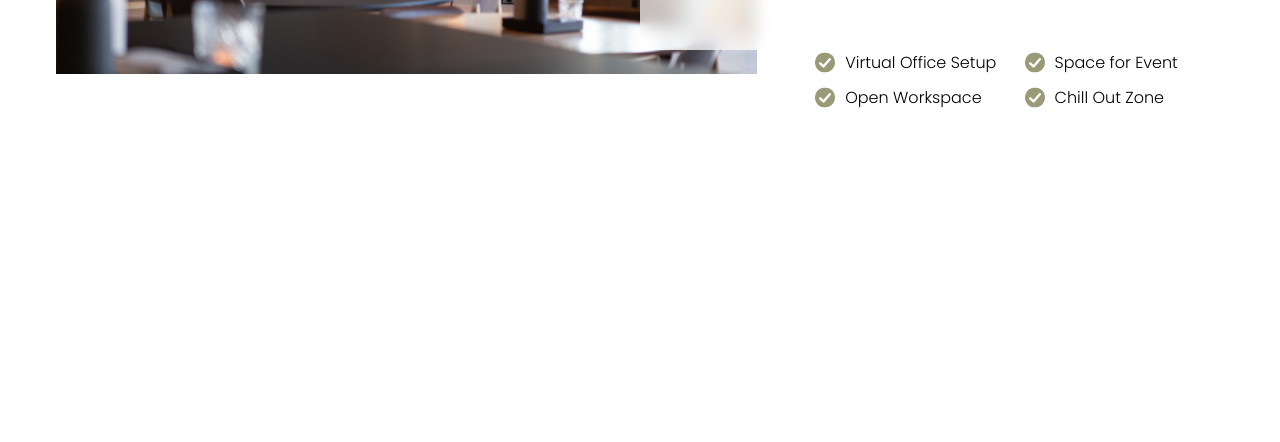
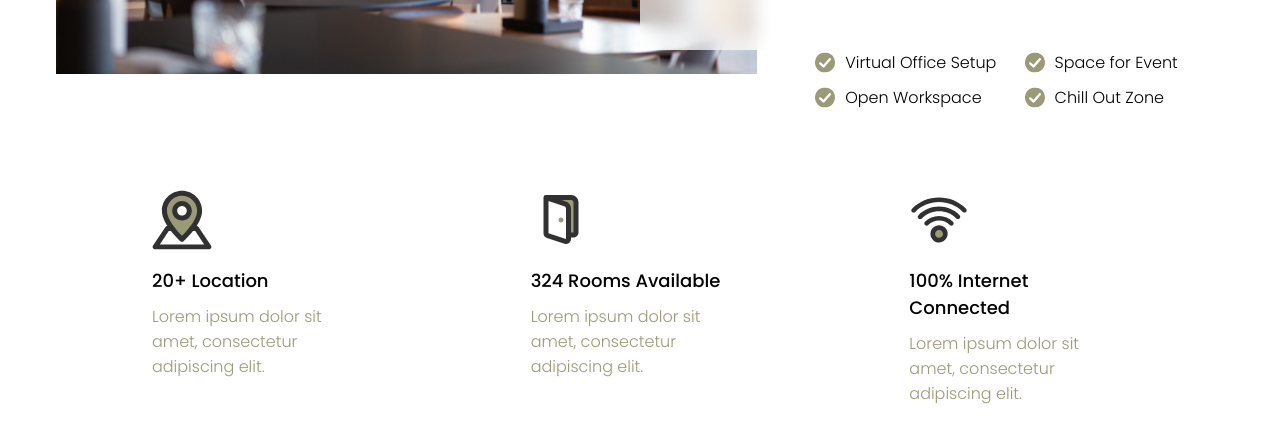
Before and after one commit to Alex3034/Cozy-Corner, a website built with webpack: page index.html in a window 1280 px wide. Shown: the part 408-850 px from the top of the page. Before the commit the page ends 800 px from the top, so only its background shows below. Built offline with nearby package versions, Linux system fonts and the light colour scheme; files whose address does not match are found by name.

Commit message:
add section coworking-info

```diff
--- a/css/style.css
+++ b/css/style.css
@@ -79,7 +79,6 @@ section.hero {
   background-size: 60%;
   padding-top: 60px;
   padding-bottom: 60px;
-  margin-bottom: 30px;
 }
 
 .hero__content {
@@ -139,3 +138,29 @@ section.hero {
   background-size: 20px;
   padding-left: 30px;
 }
+
+.coworking-info {
+  display: flex;
+  justify-content: space-between;
+  gap: 160px;
+  padding-left: 96px;
+  padding-right: 96px;
+}
+
+.coworking-info img {
+  width: 60px;
+  margin-bottom: 10px;
+}
+
+.coworking-info h3 {
+  margin: 0;
+  font-size: 18px;
+  font-weight: 500;
+  margin-bottom: 10px;
+}
+
+.coworking-info p {
+  font-weight: 300;
+  color: var(--brown);
+  margin: 0 0 40px 0;
+}
--- a/index.html
+++ b/index.html
@@ -73,6 +73,27 @@
 
       </div>
     </section>
+
+    <section class="coworking-info">
+      <article>
+        <img src="img/icon-location.svg" alt="">
+        <h3>20+ Location</h3>
+        <p>Lorem ipsum dolor sit amet, consectetur adipiscing elit.</p>
+      </article>
+
+      <article>
+        <img src="img/icon-room.svg" alt="">
+        <h3>324 Rooms Available</h3>
+        <p>Lorem ipsum dolor sit amet, consectetur adipiscing elit.</p>
+      </article>
+
+
+      <article>
+        <img src="img/icon-wifi.svg" alt="">
+        <h3>100% Internet Connected</h3>
+        <p>Lorem ipsum dolor sit amet, consectetur adipiscing elit.</p>
+      </article>
+    </section>
   </div>
 </body>
 
```
